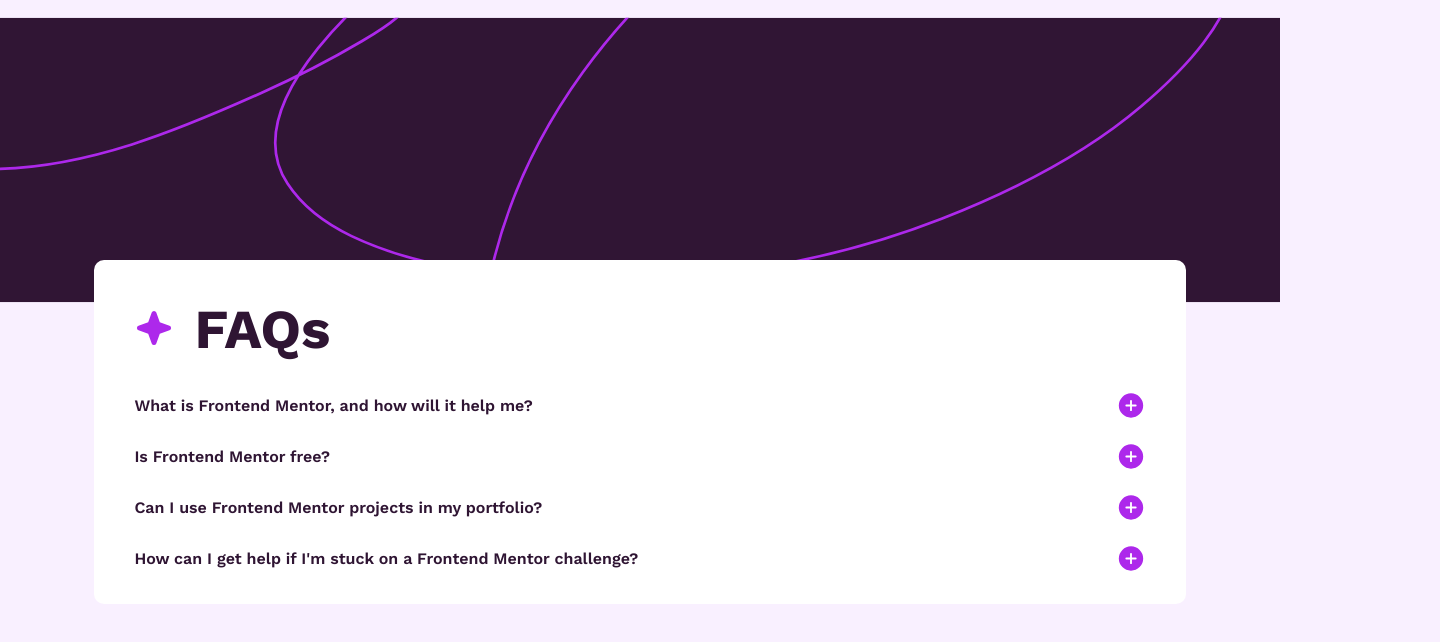
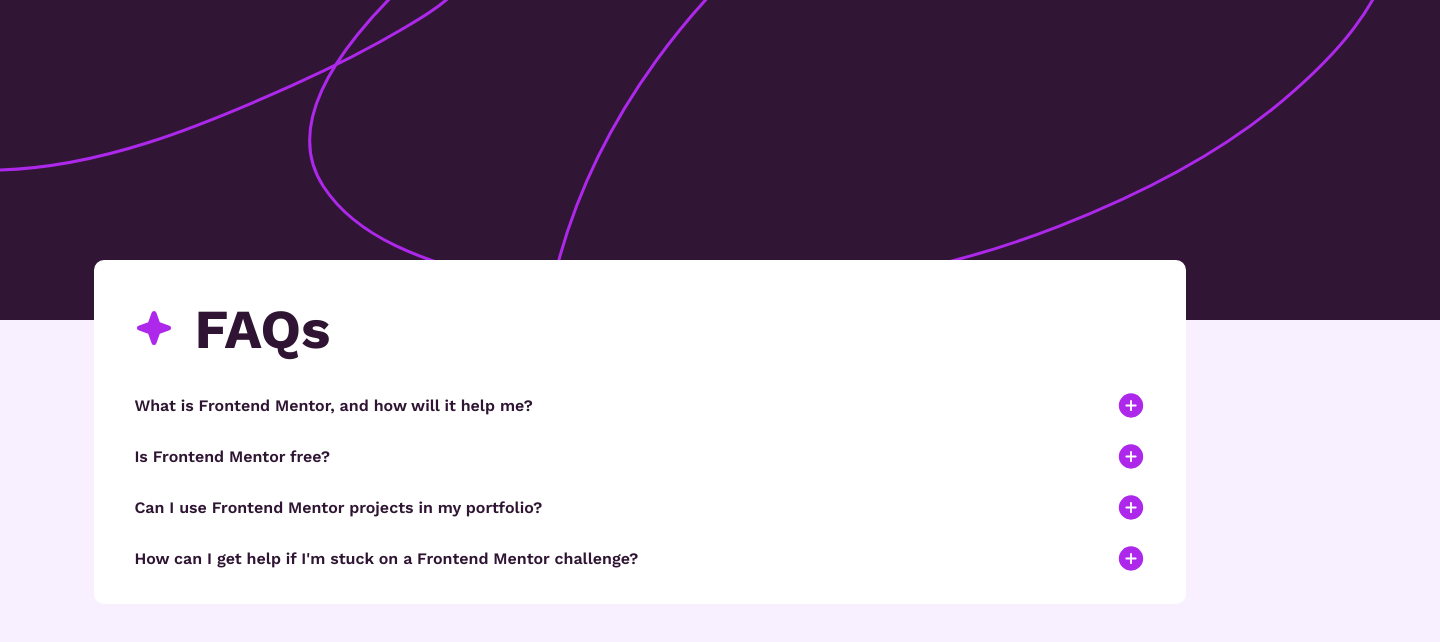
Before and after one commit to chloec68/CSS_FrontEndMentor_faq, a plain HTML site: page index.html in a window 1280 px wide. Shown: the whole page, 1440 px wide, since content can reach past the window. Drawn offline with nearby package versions, Linux system fonts and the light colour scheme.

Commit message:
modif css

```diff
--- a/index.html
+++ b/index.html
@@ -19,7 +19,7 @@
 
 <body>
   <!-- DESIGN -->
-
+<div id="page-wrapper">
   <svg id="banner" xmlns="http://www.w3.org/2000/svg" width="1440" height="320" fill="none" viewBox="0 0 1440 320"><g clip-path="url(#a)"><path fill="#301534" d="M0 0h1440v320H0z"/><path stroke="#AD28EB" stroke-linecap="round" stroke-width="3" d="M-676-182C-454-10-396.863 71.888-197.5 143.5-99 178.882-36.919 170.726-4.751 170.108c104.487-2.01 204.609-43.237 298.633-85.495 38.354-17.238 75.882-36.189 112.063-57.63 23.903-14.165 58.87-33.913 64.721-64.42 2.32-12.102-16.369-12.24-23.771-9.789-13.511 4.474-25.95 16.544-36.056 25.669-19.131 17.273-37.062 35.948-53.235 56.031-33.728 41.883-68.034 100.247-34.158 152.014 17.287 26.415 43.94 45.693 72.112 59.127 56.182 26.791 119.205 38.742 180.778 44.146 164.438 14.432 328.964-3.461 483.004-63.622 79.76-31.148 158.55-70.539 224.23-126.245 48.56-41.186 102.8-96.548 110.66-162.9 10.93-92.187-94.04-136.062-169.29-148.418-61.41-10.084-123.75-4.164-184.07 9.588-78.262 17.84-149.006 47.67-214.241 94.384-130.002 93.093-234.95 228.413-272.466 385.827-15.64 65.625-16.648 138.21 5.493 202.551 21.452 62.338 69.196 110.576 124.048 144.923 65.117 40.774 137.161 62.14 212.839 73.21 100.474 14.696 202.817 12.233 303.027-2.997 176.17-26.772 352.73-88.431 505.18-181.077 103.22-62.725 199.3-134.15 280.06-224.425 17.7-19.793 31.81-40.875 43.74-64.521C2172.11-58.5 2095.5-145.528 2095.5-151"/></g><defs><clipPath id="a"><path fill="#fff" d="M0 0h1440v320H0z"/></clipPath></defs></svg>
 
   <div id="card-wrapper">
@@ -57,7 +57,7 @@
     </section>
 
   </div>
-
+</div>
 </body>
 
 </html>
--- a/style.css
+++ b/style.css
@@ -1,13 +1,17 @@
 body{
     background-color: hsl(275, 100%, 97%);
+}
+
+#page-wrapper{
+    width:100%;
+    margin: auto;
 }
 
 #banner{
     position:absolute;
     z-index:1;
-    width: 100%;
+    top:0;
     left:0;
-    top:0;
 }
 
 #card-wrapper{
```
